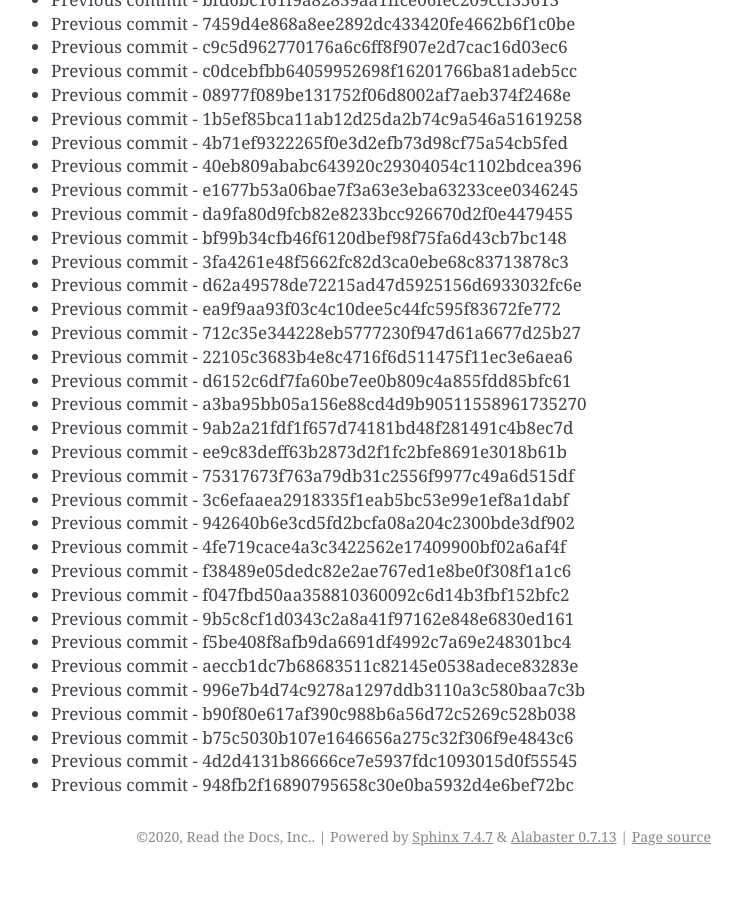
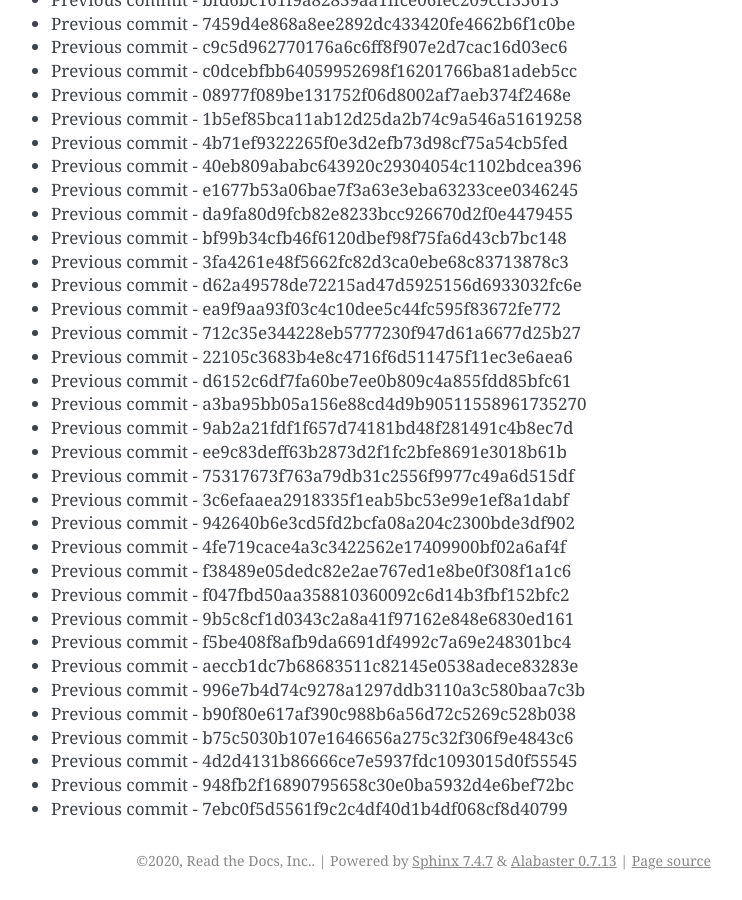
Before and after one commit to readthedocs/rtd-git-stresstest, a Sphinx documentation site: the page built from docs/updates.rst, in a window 1280 px wide and 900 px high, scrolled down 102197 px. Shown: the whole window, without its empty margins (399-1141 px from the left). Built offline with Sphinx 7.4.7, drawn with Linux system fonts in a browser that asks for light colours; before the commit the page ends 103073 px from its top, so only the background shows below that.

Commit message:
Generating commit from previous: 7ebc0f5d5561f9c2c4df40d1b4df068cf8d40799

```diff
--- a/docs/updates.rst
+++ b/docs/updates.rst
@@ -4326,3 +4326,4 @@ It can be tested for any performance characteristics.
 * Previous commit - b75c5030b107e1646656a275c32f306f9e4843c6
 * Previous commit - 4d2d4131b86666ce7e5937fdc1093015d0f55545
 * Previous commit - 948fb2f16890795658c30e0ba5932d4e6bef72bc
+* Previous commit - 7ebc0f5d5561f9c2c4df40d1b4df068cf8d40799
```
